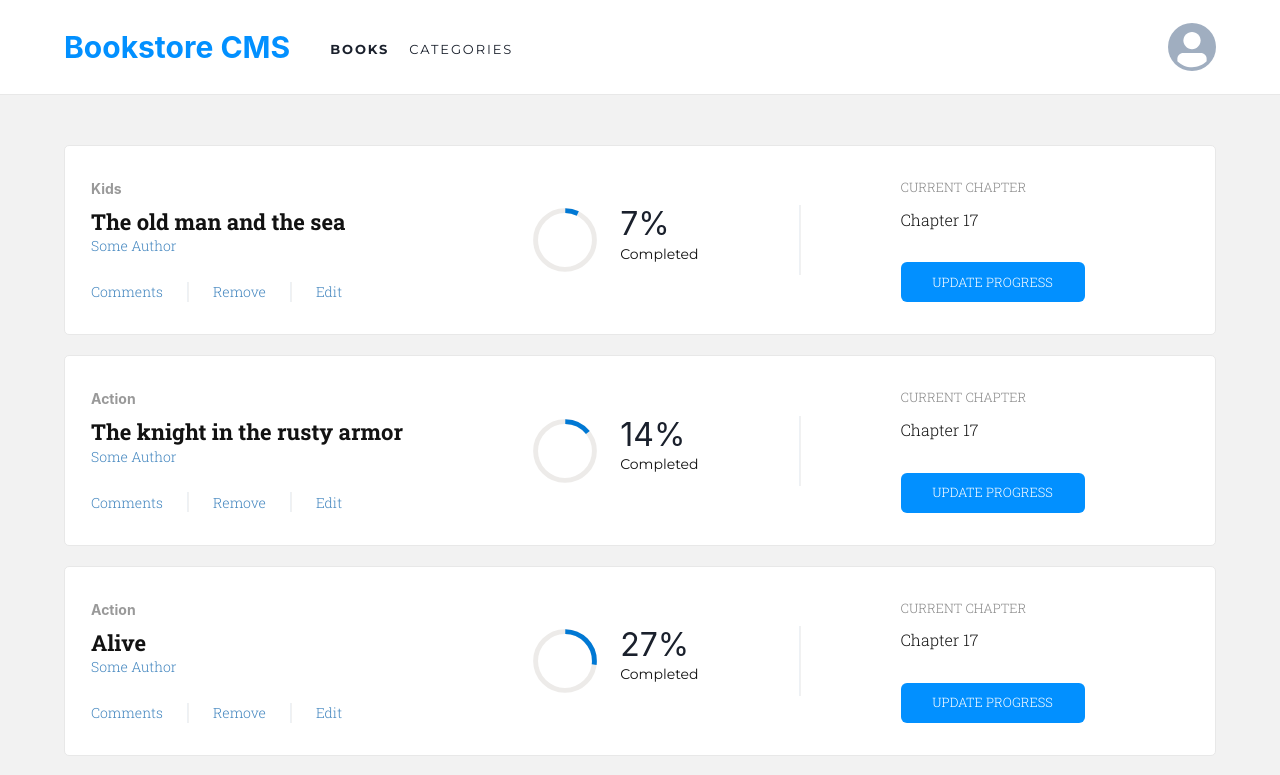
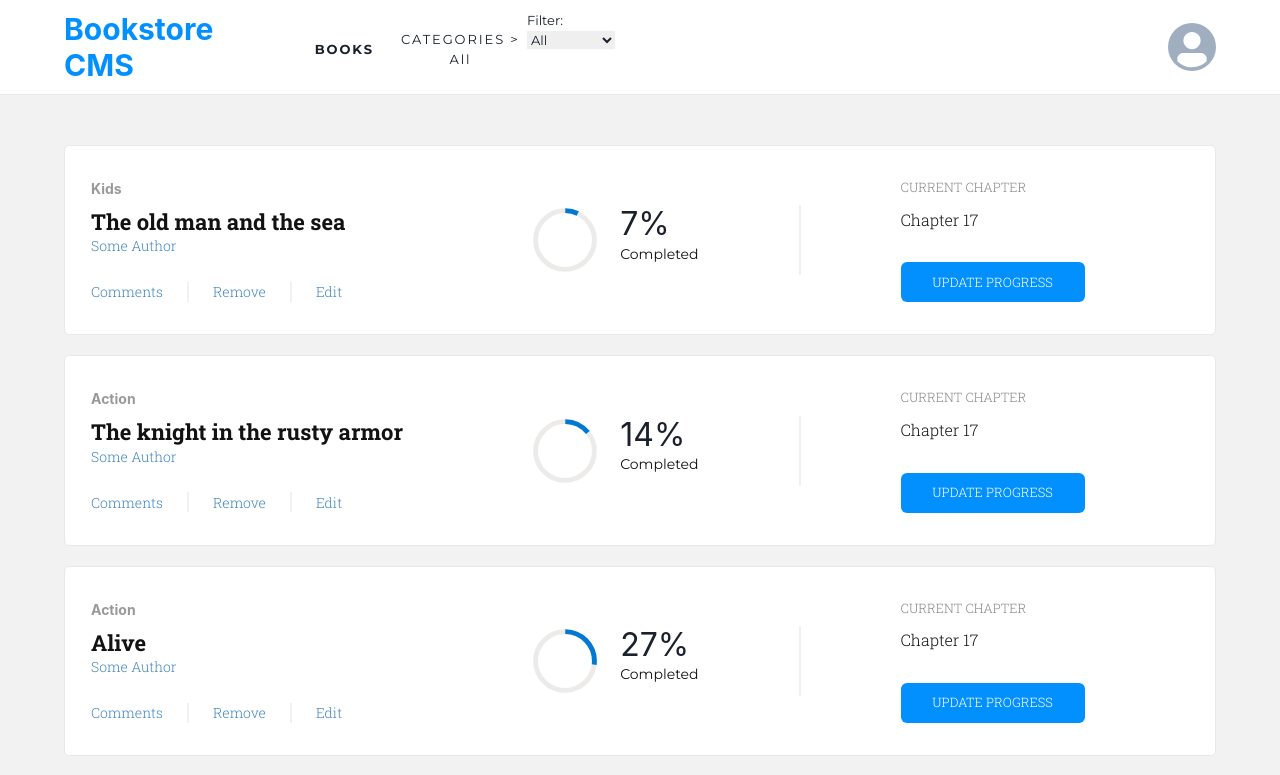
Before and after one commit to Bismarck-GM/react-bookstore-CMS, a React (Create React App) app: page / in a window 1280 px wide. Shown: the top 775 px of the page. Built offline with nearby package versions, Linux system fonts and the light colour scheme.

Commit message:
Add redux connection and logic for the filter. CategoryFilter is now rendered here.

```diff
--- a/src/components/NavBar.js
+++ b/src/components/NavBar.js
@@ -5,13 +5,22 @@ import {
   Avatar,
   Menu,
   MenuButton,
-  MenuList,
-  MenuItem,
+  // MenuList,
+  // MenuItem,
 } from '@chakra-ui/react';
+import { connect } from 'react-redux';
+import PropTypes from 'prop-types';
+import CategoryFilter from './CategoryFilter';
+import { changeFilter } from '../actions';
 
-export default function NavBar() {
+const NavBar = ({ filter, changeFilter }) => {
+  const handleFilterChange = filter => {
+    changeFilter(filter);
+    console.log(filter);
+  };
+  const selectValue = filter.length > 1 ? 'All' : filter[0];
   return (
-    <Flex w="100%" h="95px" align="center" fontFamily="Montserrat" paddingLeft="5%" paddingRight="5%" borderBottom="1px" borderBottomColor="#e8e8e8" bg="white">
+    <Flex w="100%" h="95px" align="center" fontFamily="Montserrat" paddingX="5%" borderBottom="1px" borderBottomColor="#e8e8e8" bg="white">
       <Flex w="50%">
         <Heading
           fontSize="30px"
@@ -38,11 +47,9 @@ export default function NavBar() {
               letterSpacing="1.9px"
               paddingTop="5px"
             >
-              CATEGORIES
+              {`CATEGORIES > ${selectValue}`}
             </MenuButton>
-            <MenuList>
-              <MenuItem>Tuvieja</MenuItem>
-            </MenuList>
+            <CategoryFilter filter={filter} clickHandler={handleFilterChange} />
           </Menu>
         </Flex>
       </Flex>
@@ -51,4 +58,19 @@ export default function NavBar() {
       </Flex>
     </Flex>
   );
-}
+};
+
+NavBar.propTypes = {
+  changeFilter: PropTypes.func.isRequired,
+  filter: PropTypes.arrayOf(PropTypes.string).isRequired,
+};
+
+const mapStateToProps = state => ({
+  filter: state.filter,
+});
+
+const mapDispatch = {
+  changeFilter,
+};
+
+export default connect(mapStateToProps, mapDispatch)(NavBar);
```
